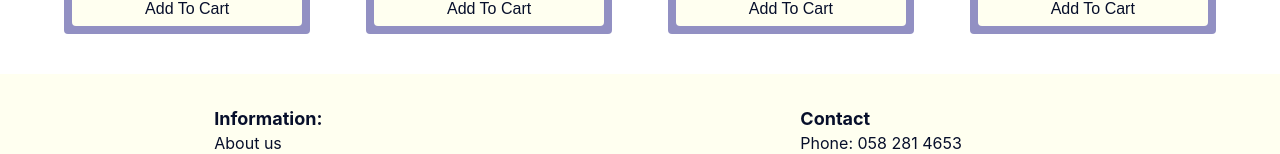
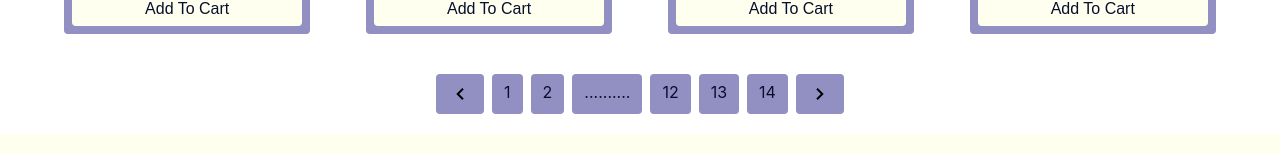
Before and after one commit to Amirelo/robotic_shop_web, a React (Create React App) app in the folder client/: page /explore in a window 1280 px wide. Shown: the part 1078-1232 px from the top of the page. Built offline with nearby package versions, Linux system fonts and the light colour scheme.

Commit message:
Add Pagination (ongoing)

```diff
--- a/client/src/assets/icons/index.ts
+++ b/client/src/assets/icons/index.ts
@@ -5,6 +5,8 @@ import ic_list_view from "./ic_list.svg";
 import ic_search from "./ic_search.svg";
 import ic_star from "./ic_star.svg";
 import ic_star_outline from "./ic_star_outline.svg";
+import ic_chevron_left from "./ic_chevron_left.svg";
+import ic_chevron_right from "./ic_chevron_right.svg";
 
 export {
   ic_cart,
@@ -14,4 +16,6 @@ export {
   ic_search,
   ic_star,
   ic_star_outline,
+  ic_chevron_left,
+  ic_chevron_right,
 };
--- a/client/src/components/CustomImage.tsx
+++ b/client/src/components/CustomImage.tsx
@@ -1,5 +1,6 @@
 // React and libs
 import React from "react";
+import themes from "../preferences/theme/themes";
 
 // Properties
 interface Props {
@@ -49,5 +50,12 @@ const imageStyles: { [key: string]: React.CSSProperties } = {
   fit: {
     width:'100%',
     height:'100%',
+  },
+  box:{
+    borderRadius:4,
+    paddingBlock:8,
+    paddingInline:12,
+    backgroundColor: themes['defaultTheme'].primary,
+    cursor: 'pointer'
   }
 };
--- a/client/src/components/CustomText.tsx
+++ b/client/src/components/CustomText.tsx
@@ -11,7 +11,7 @@ interface Props {
   onClick?(): void;
   marginBottom?: React.CSSProperties["marginBottom"];
   maxLines?: number;
-  style?: React.CSSProperties
+  style?: React.CSSProperties;
 }
 
 const CustomText = (props: Props) => {
@@ -22,11 +22,11 @@ const CustomText = (props: Props) => {
       style={{
         fontWeight: props.fontWeight,
         ...textStyles[props.preset ?? "normal"],
-        color: props.color ?? themes['defaultTheme'].text,
+        color: props.color ?? themes["defaultTheme"].text,
         marginBottom: props.marginBottom,
         maxLines: props.maxLines,
-        textOverflow:'ellipsis',
-        ...props.style
+        textOverflow: "ellipsis",
+        ...props.style,
       }}
     >
       {props.children}
@@ -46,7 +46,7 @@ const textStyles: { [key: string]: React.CSSProperties } = {
   },
   title: {
     fontSize: 18,
-    fontWeight:'bold',
+    fontWeight: "bold",
   },
   subTitle: {
     fontSize: 16,
@@ -57,4 +57,12 @@ const textStyles: { [key: string]: React.CSSProperties } = {
   small: {
     fontSize: 12,
   },
+  box: {
+    paddingBlock: 8,
+    paddingInline: 12,
+    borderRadius: 4,
+    backgroundColor: themes["defaultTheme"].primary,
+    width: "fit-content",
+    cursor:'pointer'
+  },
 };
--- a/client/src/pages/main/ExplorePage.tsx
+++ b/client/src/pages/main/ExplorePage.tsx
@@ -7,13 +7,15 @@ import CustomList from "../../components/CustomList";
 import ItemProduct from "../../features/products/ItemProduct";
 import { CustomImage, CustomText } from "../../components";
 import OptionBox from "../../features/products/OptionBox";
+import themes from "../../preferences/theme/themes";
+import { ic_chevron_left, ic_chevron_right } from "../../assets/icons";
 
 const ExplorePage = () => {
   const [listProducts, setListProducts] = React.useState<Array<ProductModel>>(
     []
   );
   const [itemPerPage, setItemPerPage] = React.useState(12);
-  const [page, setPage] = React.useState(1)
+  const [page, setPage] = React.useState(1);
 
   React.useEffect(() => {
     setListProducts([]);
@@ -93,6 +95,143 @@ const ExplorePage = () => {
     setListProducts((prev) => [...prev, testItem4]);
     setListProducts((prev) => [...prev, testItem4]);
     setListProducts((prev) => [...prev, testItem4]);
+    setListProducts((prev) => [...prev, testItem4]);
+    setListProducts((prev) => [...prev, testItem4]);
+    setListProducts((prev) => [...prev, testItem4]);
+    setListProducts((prev) => [...prev, testItem4]);
+    setListProducts((prev) => [...prev, testItem4]);
+    setListProducts((prev) => [...prev, testItem4]);
+    setListProducts((prev) => [...prev, testItem4]);
+    setListProducts((prev) => [...prev, testItem4]);
+    setListProducts((prev) => [...prev, testItem4]);
+    setListProducts((prev) => [...prev, testItem4]);
+    setListProducts((prev) => [...prev, testItem4]);
+    setListProducts((prev) => [...prev, testItem4]);
+    setListProducts((prev) => [...prev, testItem4]);
+    setListProducts((prev) => [...prev, testItem4]);
+    setListProducts((prev) => [...prev, testItem4]);
+    setListProducts((prev) => [...prev, testItem4]);
+    setListProducts((prev) => [...prev, testItem4]);
+    setListProducts((prev) => [...prev, testItem4]);
+    setListProducts((prev) => [...prev, testItem4]);
+    setListProducts((prev) => [...prev, testItem4]);
+    setListProducts((prev) => [...prev, testItem4]);
+    setListProducts((prev) => [...prev, testItem4]);
+    setListProducts((prev) => [...prev, testItem4]);
+    setListProducts((prev) => [...prev, testItem4]);
+    setListProducts((prev) => [...prev, testItem4]);
+    setListProducts((prev) => [...prev, testItem4]);
+    setListProducts((prev) => [...prev, testItem4]);
+    setListProducts((prev) => [...prev, testItem4]);
+    setListProducts((prev) => [...prev, testItem4]);
+    setListProducts((prev) => [...prev, testItem4]);
+    setListProducts((prev) => [...prev, testItem4]);
+    setListProducts((prev) => [...prev, testItem4]);
+    setListProducts((prev) => [...prev, testItem4]);
+    setListProducts((prev) => [...prev, testItem4]);
+    setListProducts((prev) => [...prev, testItem4]);
+    setListProducts((prev) => [...prev, testItem4]);
+    setListProducts((prev) => [...prev, testItem4]);
+    setListProducts((prev) => [...prev, testItem4]);
+    setListProducts((prev) => [...prev, testItem4]);
+    setListProducts((prev) => [...prev, testItem4]);
+    setListProducts((prev) => [...prev, testItem4]);
+    setListProducts((prev) => [...prev, testItem4]);
+    setListProducts((prev) => [...prev, testItem4]);
+    setListProducts((prev) => [...prev, testItem4]);
+    setListProducts((prev) => [...prev, testItem4]);
+    setListProducts((prev) => [...prev, testItem4]);
+    setListProducts((prev) => [...prev, testItem4]);
+    setListProducts((prev) => [...prev, testItem4]);
+    setListProducts((prev) => [...prev, testItem4]);
+    setListProducts((prev) => [...prev, testItem4]);
+    setListProducts((prev) => [...prev, testItem4]);
+    setListProducts((prev) => [...prev, testItem4]);
+    setListProducts((prev) => [...prev, testItem4]);
+    setListProducts((prev) => [...prev, testItem4]);
+    setListProducts((prev) => [...prev, testItem4]);
+    setListProducts((prev) => [...prev, testItem4]);
+    setListProducts((prev) => [...prev, testItem4]);
+    setListProducts((prev) => [...prev, testItem4]);
+    setListProducts((prev) => [...prev, testItem4]);
+    setListProducts((prev) => [...prev, testItem4]);
+    setListProducts((prev) => [...prev, testItem4]);
+    setListProducts((prev) => [...prev, testItem4]);
+    setListProducts((prev) => [...prev, testItem4]);
+    setListProducts((prev) => [...prev, testItem4]);
+    setListProducts((prev) => [...prev, testItem4]);
+    setListProducts((prev) => [...prev, testItem4]);
+    setListProducts((prev) => [...prev, testItem4]);
+    setListProducts((prev) => [...prev, testItem4]);
+    setListProducts((prev) => [...prev, testItem4]);
+    setListProducts((prev) => [...prev, testItem4]);
+    setListProducts((prev) => [...prev, testItem4]);
+    setListProducts((prev) => [...prev, testItem4]);
+    setListProducts((prev) => [...prev, testItem4]);
+    setListProducts((prev) => [...prev, testItem4]);
+    setListProducts((prev) => [...prev, testItem4]);
+    setListProducts((prev) => [...prev, testItem4]);
+    setListProducts((prev) => [...prev, testItem4]);
+    setListProducts((prev) => [...prev, testItem4]);
+    setListProducts((prev) => [...prev, testItem4]);
+    setListProducts((prev) => [...prev, testItem4]);
+    setListProducts((prev) => [...prev, testItem4]);
+    setListProducts((prev) => [...prev, testItem4]);
+    setListProducts((prev) => [...prev, testItem4]);
+    setListProducts((prev) => [...prev, testItem4]);
+    setListProducts((prev) => [...prev, testItem4]);
+    setListProducts((prev) => [...prev, testItem4]);
+    setListProducts((prev) => [...prev, testItem4]);
+    setListProducts((prev) => [...prev, testItem4]);
+    setListProducts((prev) => [...prev, testItem4]);
+    setListProducts((prev) => [...prev, testItem4]);
+    setListProducts((prev) => [...prev, testItem4]);
+    setListProducts((prev) => [...prev, testItem4]);
+    setListProducts((prev) => [...prev, testItem4]);
+    setListProducts((prev) => [...prev, testItem4]);
+    setListProducts((prev) => [...prev, testItem4]);
+    setListProducts((prev) => [...prev, testItem4]);
+    setListProducts((prev) => [...prev, testItem4]);
+    setListProducts((prev) => [...prev, testItem4]);
+    setListProducts((prev) => [...prev, testItem4]);
+    setListProducts((prev) => [...prev, testItem4]);
+    setListProducts((prev) => [...prev, testItem4]);
+    setListProducts((prev) => [...prev, testItem4]);
+    setListProducts((prev) => [...prev, testItem4]);
+    setListProducts((prev) => [...prev, testItem4]);
+    setListProducts((prev) => [...prev, testItem4]);
+    setListProducts((prev) => [...prev, testItem4]);
+    setListProducts((prev) => [...prev, testItem4]);
+    setListProducts((prev) => [...prev, testItem4]);
+    setListProducts((prev) => [...prev, testItem4]);
+    setListProducts((prev) => [...prev, testItem4]);
+    setListProducts((prev) => [...prev, testItem4]);
+    setListProducts((prev) => [...prev, testItem4]);
+    setListProducts((prev) => [...prev, testItem4]);
+    setListProducts((prev) => [...prev, testItem4]);
+    setListProducts((prev) => [...prev, testItem4]);
+    setListProducts((prev) => [...prev, testItem4]);
+    setListProducts((prev) => [...prev, testItem4]);
+    setListProducts((prev) => [...prev, testItem4]);
+    setListProducts((prev) => [...prev, testItem4]);
+    setListProducts((prev) => [...prev, testItem4]);
+    setListProducts((prev) => [...prev, testItem4]);
+    setListProducts((prev) => [...prev, testItem4]);
+    setListProducts((prev) => [...prev, testItem4]);
+    setListProducts((prev) => [...prev, testItem4]);
+    setListProducts((prev) => [...prev, testItem4]);
+    setListProducts((prev) => [...prev, testItem4]);
+    setListProducts((prev) => [...prev, testItem4]);
+    setListProducts((prev) => [...prev, testItem4]);
+    setListProducts((prev) => [...prev, testItem4]);
+    setListProducts((prev) => [...prev, testItem4]);
+    setListProducts((prev) => [...prev, testItem4]);
+    setListProducts((prev) => [...prev, testItem4]);
+    setListProducts((prev) => [...prev, testItem4]);
+    setListProducts((prev) => [...prev, testItem4]);
+    setListProducts((prev) => [...prev, testItem4]);
+    setListProducts((prev) => [...prev, testItem4]);
+    setListProducts((prev) => [...prev, testItem4]);
   }, []);
 
   React.useEffect(() => {
@@ -102,8 +241,15 @@ const ExplorePage = () => {
   return (
     <div style={{ display: "flex", justifyContent: "center" }}>
       <main style={{ width: "90%", paddingTop: 20 }}>
-        <div style={{display:'flex', justifyContent:'space-between', paddingBlock:12, alignItems:'center'}}>
-          <div style={{ display: "flex", gap: 8, alignContent: "center" }}>
+        <div
+          style={{
+            display: "flex",
+            justifyContent: "space-between",
+            paddingBlock: 12,
+            alignItems: "center",
+          }}
+        >
+          <div style={{ display: "flex", gap: 8, alignItems: "center" }}>
             <CustomText>View as</CustomText>
             <CustomImage src={"/icons/ic_grid_view.svg"} />
             <CustomImage src={"/icons/ic_list.svg"} />
@@ -125,9 +271,64 @@ const ExplorePage = () => {
         </div>
 
         <CustomList
-          list={listProducts.slice((page-1) * itemPerPage, itemPerPage)}
+          list={listProducts.slice(
+            (page - 1) * itemPerPage,
+            itemPerPage * page
+          )}
           render={(data) => <ItemProduct data={data} />}
         />
+
+        <div
+          style={{
+            display: "flex",
+            gap: 8,
+            justifyContent: "center",
+            marginBottom: 20,
+          }}
+        >
+          <CustomImage src={ic_chevron_left} preset={"box"} />
+
+
+          {listProducts.length / itemPerPage >= 1 ? (
+            [Array.from(
+              Array(Math.ceil(listProducts.length / itemPerPage)).slice(0,3),
+              (e, k) => {
+                return (
+                  k + 1 +(page-2) > 0 ?
+                  <CustomText preset={"box"} onClick={() => setPage(k + 1 +(page-2))}>
+                    {(k + 1 +(page-2)).toString()}
+                  </CustomText>
+                  :<></>
+                );
+              }
+            ),
+
+            listProducts.length / itemPerPage >3 ?
+            <CustomText preset={'box'}>..........</CustomText> :<></>,
+
+            listProducts.length /itemPerPage > 6 ?
+            Array.from(
+              Array(Math.ceil(listProducts.length / itemPerPage)).slice(Math.ceil(listProducts.length / itemPerPage )-3,Math.ceil(listProducts.length / itemPerPage)),
+              (e, k) => {
+                return (
+                  <CustomText preset={"box"} onClick={() => setPage(Math.ceil(listProducts.length / itemPerPage )-3 + k + 1)}>
+                    {(Math.ceil(listProducts.length / itemPerPage )-3 + k + 1).toString()}
+                  </CustomText>
+                );
+              }
+            )
+            :<></>
+          ]
+
+
+
+
+          ) : (
+            <></>
+          )}
+
+          <CustomImage src={ic_chevron_right} preset={"box"} />
+        </div>
       </main>
     </div>
   );
```
Also changed, not shown: client/src/assets/icons/ic_chevron_left.svg (added), client/src/assets/icons/ic_chevron_right.svg (added).
